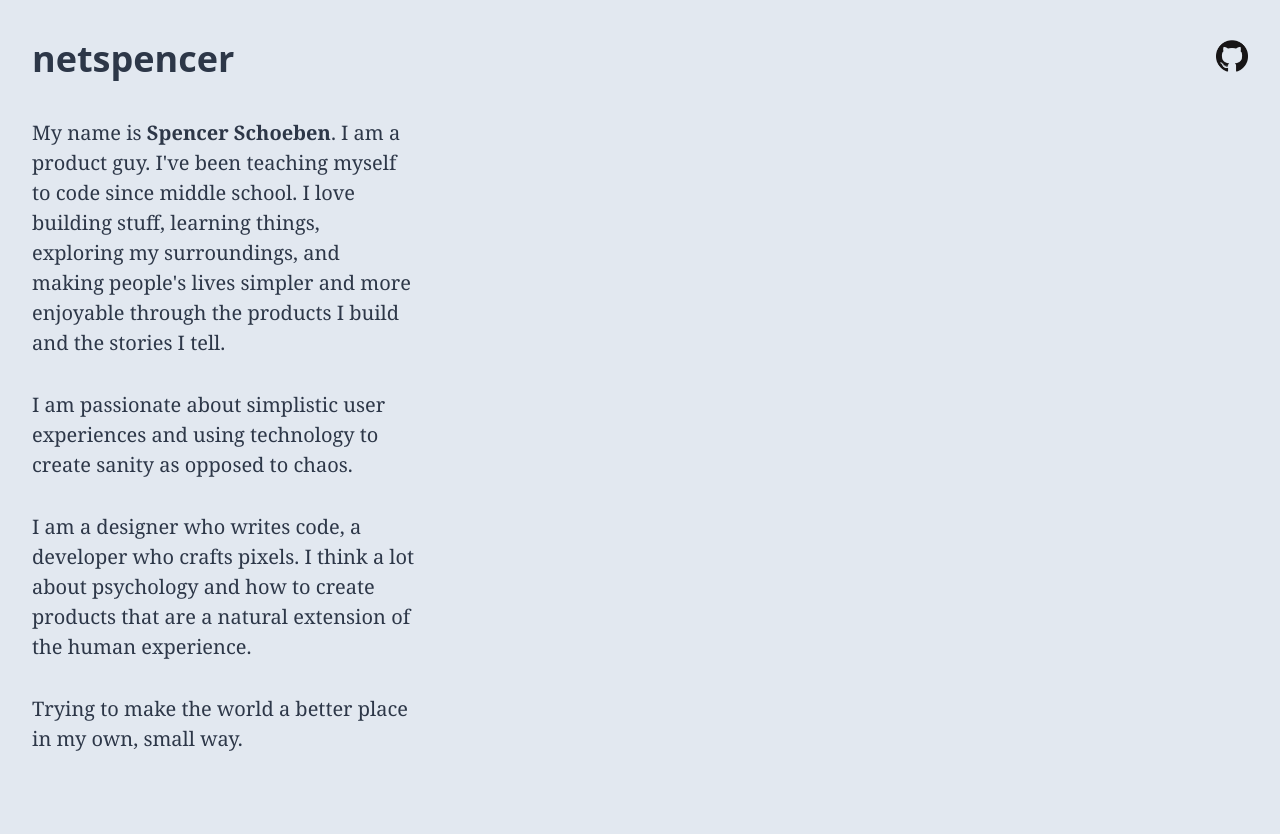
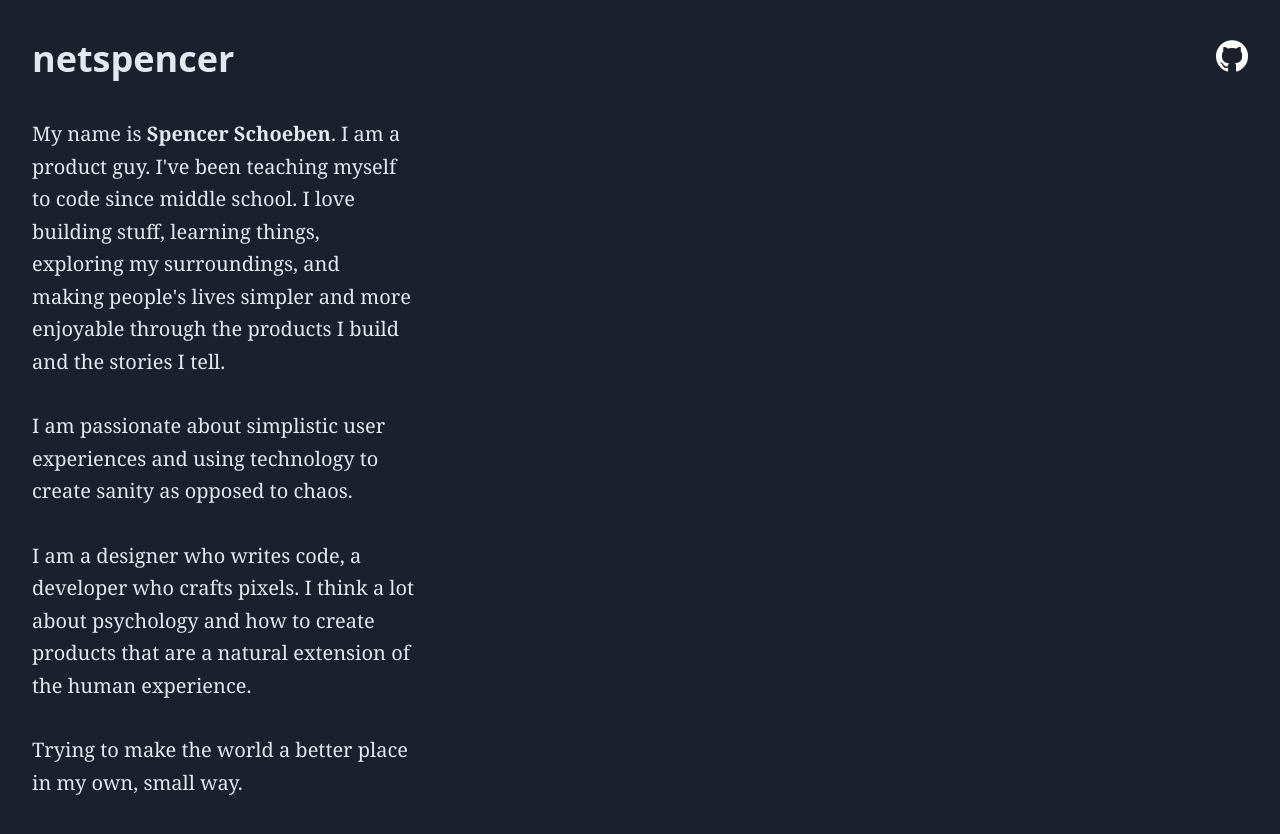
Before and after one commit to netspencer/netspencer.com, a Next.js app: page / in a window 1280 px wide. Shown: the top 834 px of the page. Built offline with nearby package versions, Linux system fonts and the light colour scheme.

Commit message:
Make darker theme

```diff
--- a/pages/index.tsx
+++ b/pages/index.tsx
@@ -6,7 +6,14 @@ import Link from 'next/link'
 const Page: NextPage = () => (
   <>
     <header
-      className={classNames('p-8', 'flex', 'justify-between', 'items-baseline')}
+      className={classNames(
+        'p-8',
+        'flex',
+        'justify-between',
+        'items-baseline',
+        'sticky',
+        'top-0'
+      )}
     >
       <Link href="/">
         <a>
@@ -15,7 +22,7 @@ const Page: NextPage = () => (
               'text-4xl',
               'font-bold',
               'font-sans',
-              'text-gray-800',
+              'text-gray-300',
               'hover:opacity-75'
             )}
           >
@@ -29,7 +36,7 @@ const Page: NextPage = () => (
         href="https://github.com/netspencer/netspencer.com"
       >
         <img
-          src="/static/github.png"
+          src="/static/github-white.png"
           alt="Github"
           className={classNames('w-8')}
         />
@@ -57,8 +64,9 @@ const Page: NextPage = () => (
           className={classNames(
             'font-serif',
             'mb-8',
-            'text-gray-800',
-            'text-xl'
+            'text-gray-300',
+            'text-xl',
+            'leading-relaxed'
           )}
         >
           My name is <b>Spencer Schoeben</b>. I am a product guy. I've been
@@ -71,8 +79,9 @@ const Page: NextPage = () => (
           className={classNames(
             'font-serif',
             'mb-8',
-            'text-gray-800',
-            'text-xl'
+            'text-gray-300',
+            'text-xl',
+            'leading-relaxed'
           )}
         >
           I am passionate about simplistic user experiences and using technology
@@ -82,8 +91,9 @@ const Page: NextPage = () => (
           className={classNames(
             'font-serif',
             'mb-8',
-            'text-gray-800',
-            'text-xl'
+            'text-gray-300',
+            'text-xl',
+            'leading-relaxed'
           )}
         >
           I am a designer who writes code, a developer who crafts pixels. I
@@ -94,8 +104,9 @@ const Page: NextPage = () => (
           className={classNames(
             'font-serif',
             'mb-8',
-            'text-gray-800',
-            'text-xl'
+            'text-gray-300',
+            'text-xl',
+            'leading-relaxed'
           )}
         >
           Trying to make the world a better place in my own, small way.
--- a/styles/base.css
+++ b/styles/base.css
@@ -1,3 +1,3 @@
 body {
-  @apply bg-gray-300;
+  @apply bg-gray-900;
 }
```
Also changed, not shown: public/static/github-black.png (renamed from public/static/github.png), public/static/github-white.png (added).
